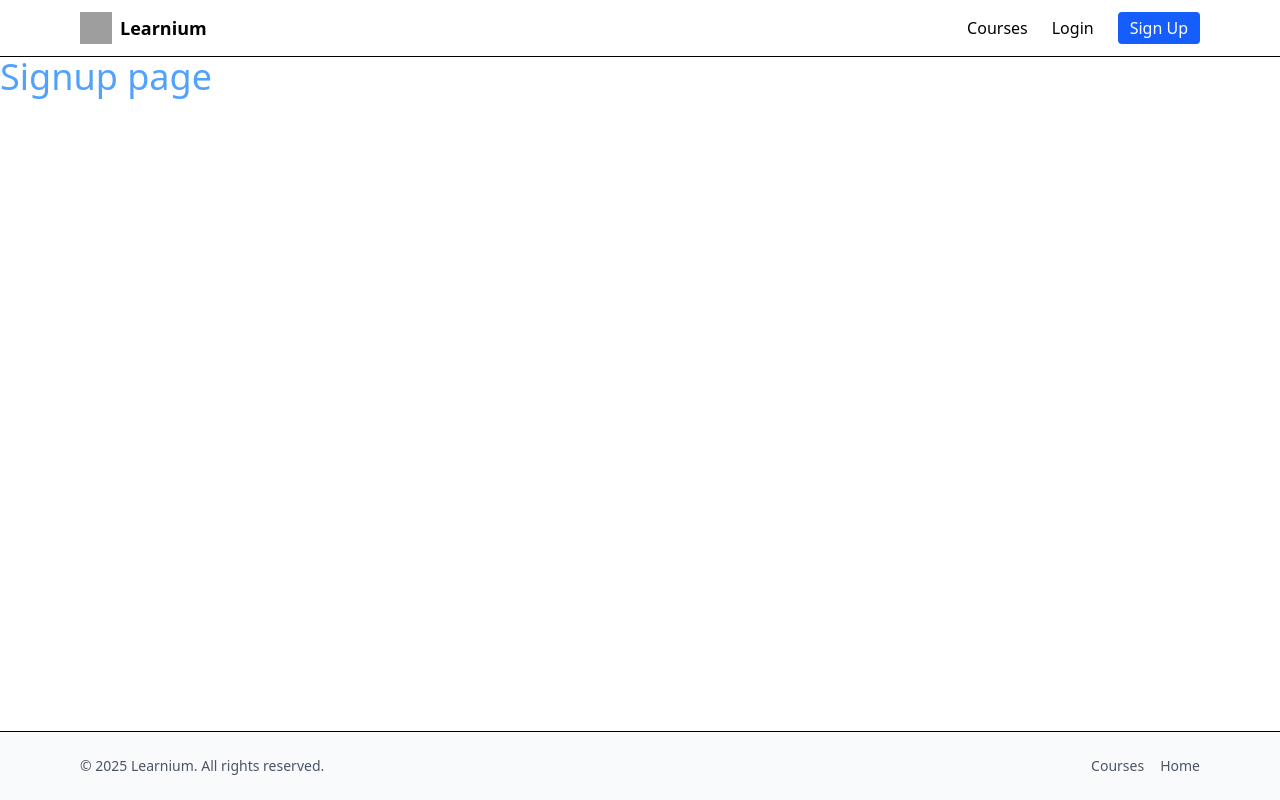
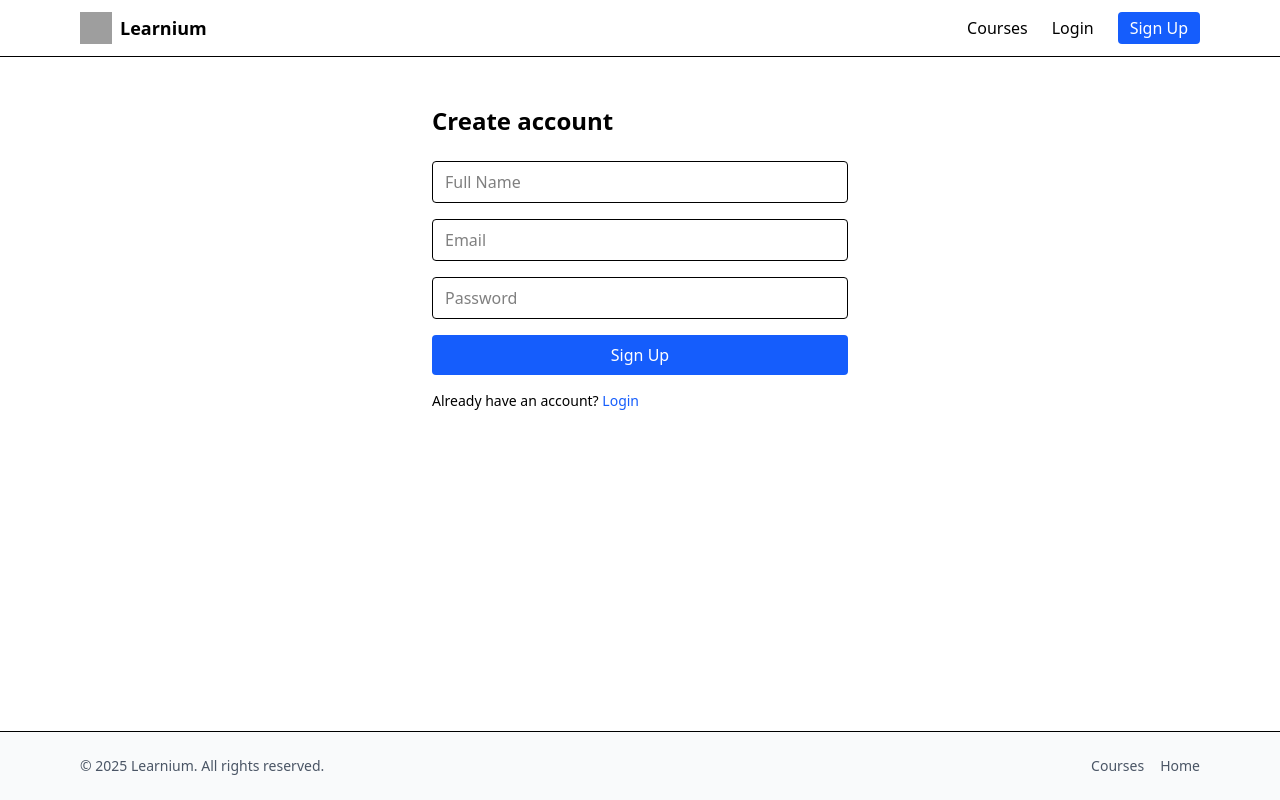
Before and after one commit to Patrickodida/Learnium, a React (Vite) app: page /signup in a window 1280 px wide. Built offline with nearby package versions, Linux system fonts and the light colour scheme; no server answers; grey boxes are pictures that could not be loaded.

Commit message:
Implement signing up a user and upon successfully signup navigate the user to the login paage.

```diff
--- a/src/pages/Signup.jsx
+++ b/src/pages/Signup.jsx
@@ -1,10 +1,65 @@
-import React from "react";
+import React, { useContext, useState } from "react";
+import { AuthContext } from "../context/AuthContext";
+import { useNavigate, Link } from "react-router-dom";
 
 const Signup = () => {
-    return (
-        <div>
-            <h2 className="text-4xl text-blue-400">Signup page</h2>
-        </div>
-    )
-}
+  const { signup, loading } = useContext(AuthContext);
+  const [name, setName] = useState("");
+  const [email, setEmail] = useState("");
+  const [password, setPassword] = useState("");
+  const navigate = useNavigate();
+
+  const submit = async (e) => {
+    e.preventDefault();
+
+    try {
+      const ok = await signup(name, email, password);
+      if (ok) navigate("/login");
+    } catch (err) {
+      alert(err?.response?.data?.error || "Signup failed");
+    }
+  };
+  return (
+    <div className="max-w-md mx-auto px-4 py-12">
+      <h1 className="text-2xl font-bold mb-6">Create account</h1>
+      <form onSubmit={submit} className="space-y-4">
+        <input
+          className="w-full border rounded px-3 py-2"
+          placeholder="Full Name"
+          value={name}
+          onChange={(e) => setName(e.target.value)}
+          required
+        />
+        <input
+          className="w-full border rounded px-3 py-2"
+          placeholder="Email"
+          value={email}
+          onChange={(e) => setEmail(e.target.value)}
+          type="email"
+          required
+        />
+        <input
+          className="w-full border rounded px-3 py-2"
+          placeholder="Password"
+          value={password}
+          onChange={(e) => setPassword(e.target.value)}
+          type="password"
+          required
+        />
+        <button
+          disabled={loading}
+          className="w-full bg-blue-600 text-white py-2 rounded hover:bg-blue-700 disabled:opacity-60"
+        >
+          {loading ? "Please wait..." : "Sign Up"}
+        </button>
+      </form>
+      <p className="text-sm mt-4">
+        Already have an account?{" "}
+        <Link to="/login" className="text-blue-600">
+          Login
+        </Link>
+      </p>
+    </div>
+  );
+};
 export default Signup;
```
